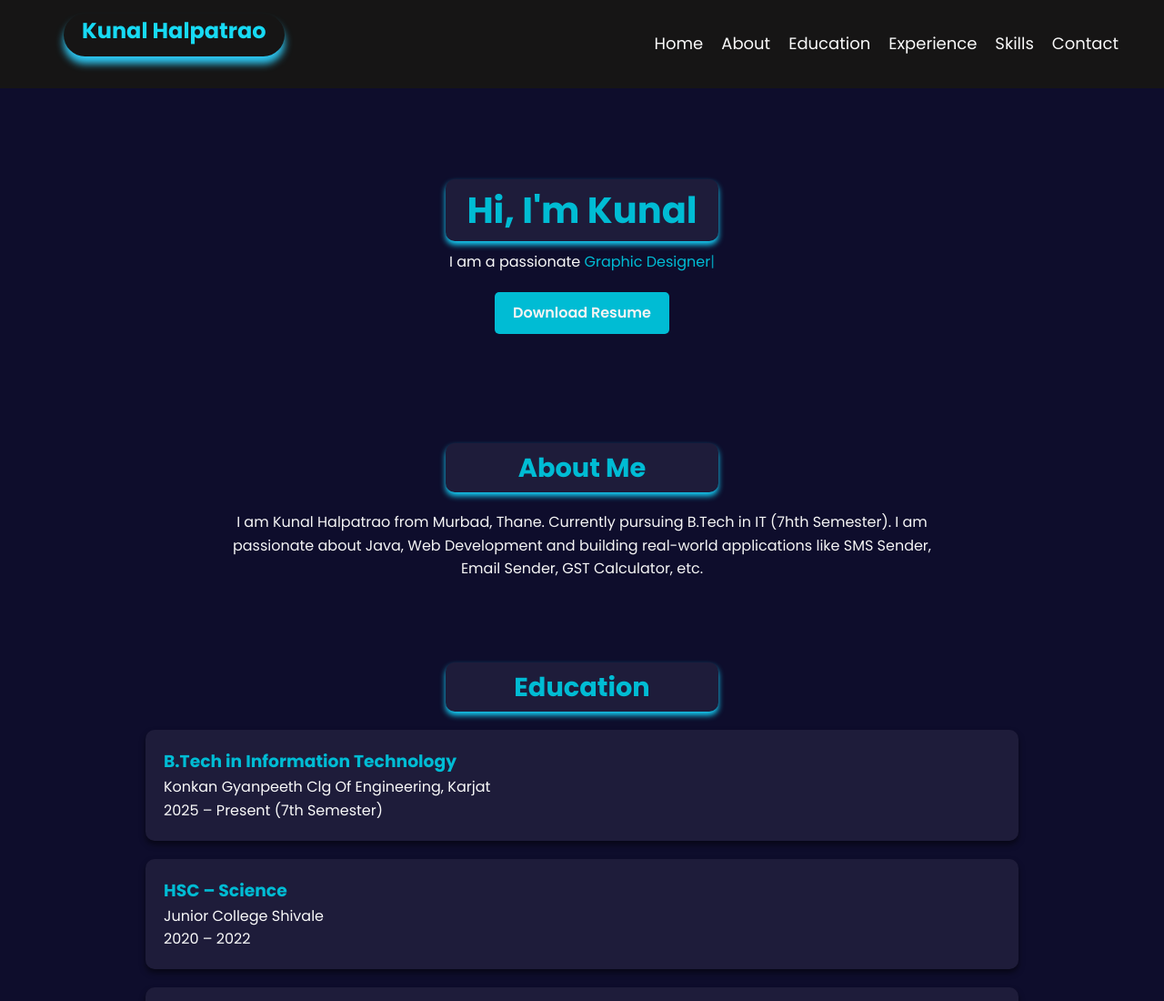
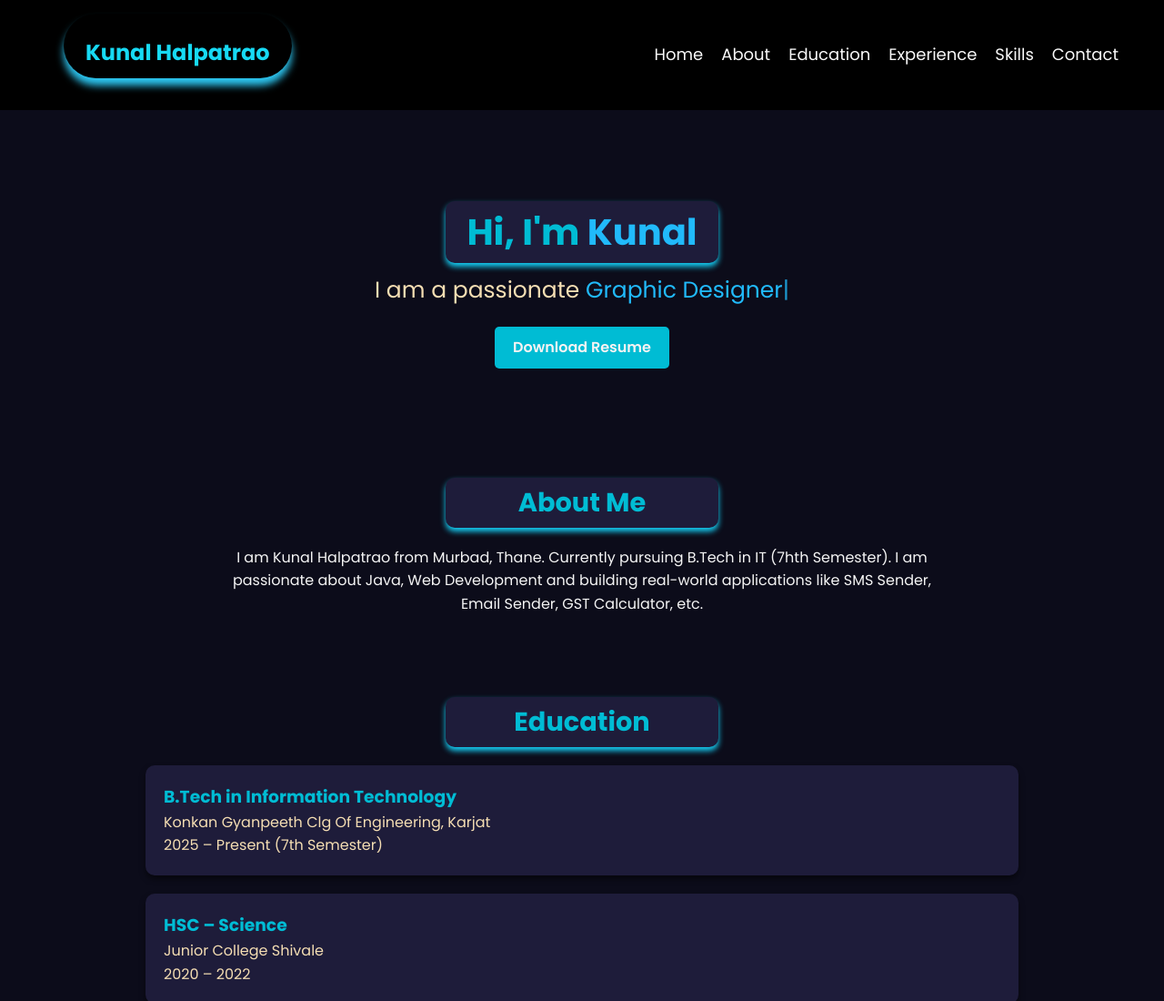
Before and after one commit to Kunal-Halpatrao/Portfoliyo.website, a plain HTML site: page OneDrive/Desktop/Java/Portfoliyo.website/index.html in a window 1280 px wide. Shown: the top 1100 px of the page at 91% size. Drawn offline with nearby package versions, Linux system fonts and the light colour scheme.

Commit message:
Update index.html

```diff
--- a/OneDrive/Desktop/Java/Portfoliyo.website/index.html
+++ b/OneDrive/Desktop/Java/Portfoliyo.website/index.html
@@ -15,13 +15,13 @@
 
     body {
       font-family: 'Poppins', sans-serif;
-      background-color: #0e0d2c;
-      color: #f9f9f9ff;
+      background-color: rgb(12, 12, 26);
+      color: wheat;
       line-height: 1.6;
     }
 
     header {
-      background: #161515;
+      background: black;
       padding: 15px 50px;
       display: flex;
       justify-content: space-between;
@@ -35,8 +35,9 @@
       font-size: 1.5rem;
       color: #17daf4;
       font-weight: 700;
-      padding-left: 20px;
-      padding-right: 20px;
+      padding-top: 24px;
+      padding-left: 24px;
+      padding-right: 24px;
       padding-bottom: 9px;
       margin-bottom: 20px;
       margin-left: 20px;
@@ -65,6 +66,10 @@
       color: #00bcd4;
       font-weight: bold;
       font-size: 20px;
+    }
+
+     html {
+      scroll-behavior: smooth;
     }
 
     .hero {
@@ -126,7 +131,6 @@
       justify-content: center;
     }
 
-
     .skills-box {
       background: #1e1c3a;
       padding: 20px;
@@ -167,8 +171,6 @@
       cursor: pointer;
     }
 
-
-
     .skill {
       background: #1e1c3a;
       padding: 10px 20px;
@@ -195,7 +197,6 @@
       text-decoration: underline;
     }
 
-
     section div h3 {
       color: #00bcd4;
     }
@@ -218,19 +219,21 @@
       max-width: 70%;
     }
 
-
-
-
-
-
     .about {
       padding-left: 40px;
       padding-right: 40px;
     }
 
-
     contact {
       color: #00bcd4;
+    }
+
+    .hero p {
+      font-size: 25px;
+    }
+
+    .hero span {
+      color: #21bafb;
     }
   </style>
 </head>
@@ -377,5 +380,4 @@
     });
   </script>
 </body>
-
 </html>
```
